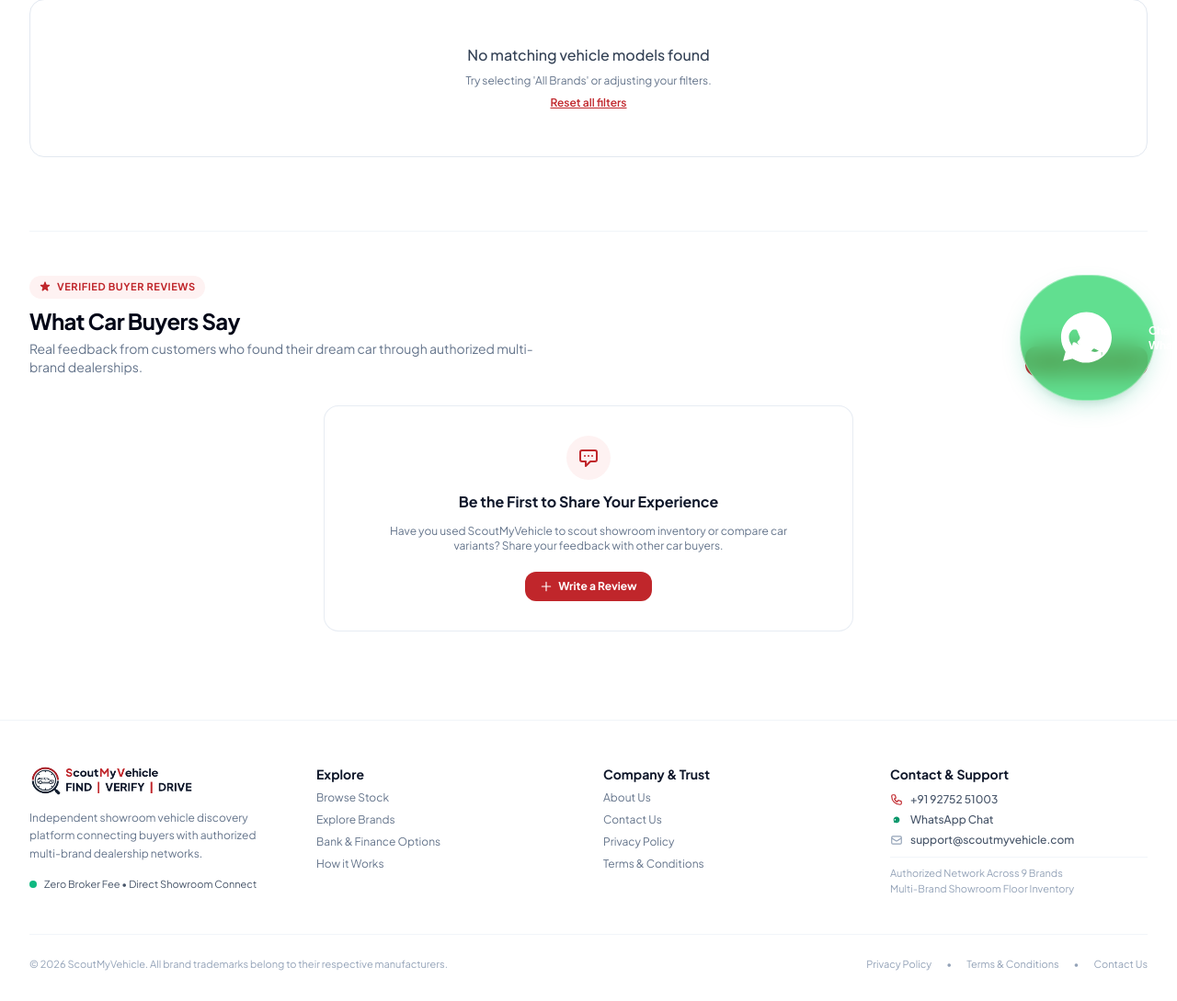
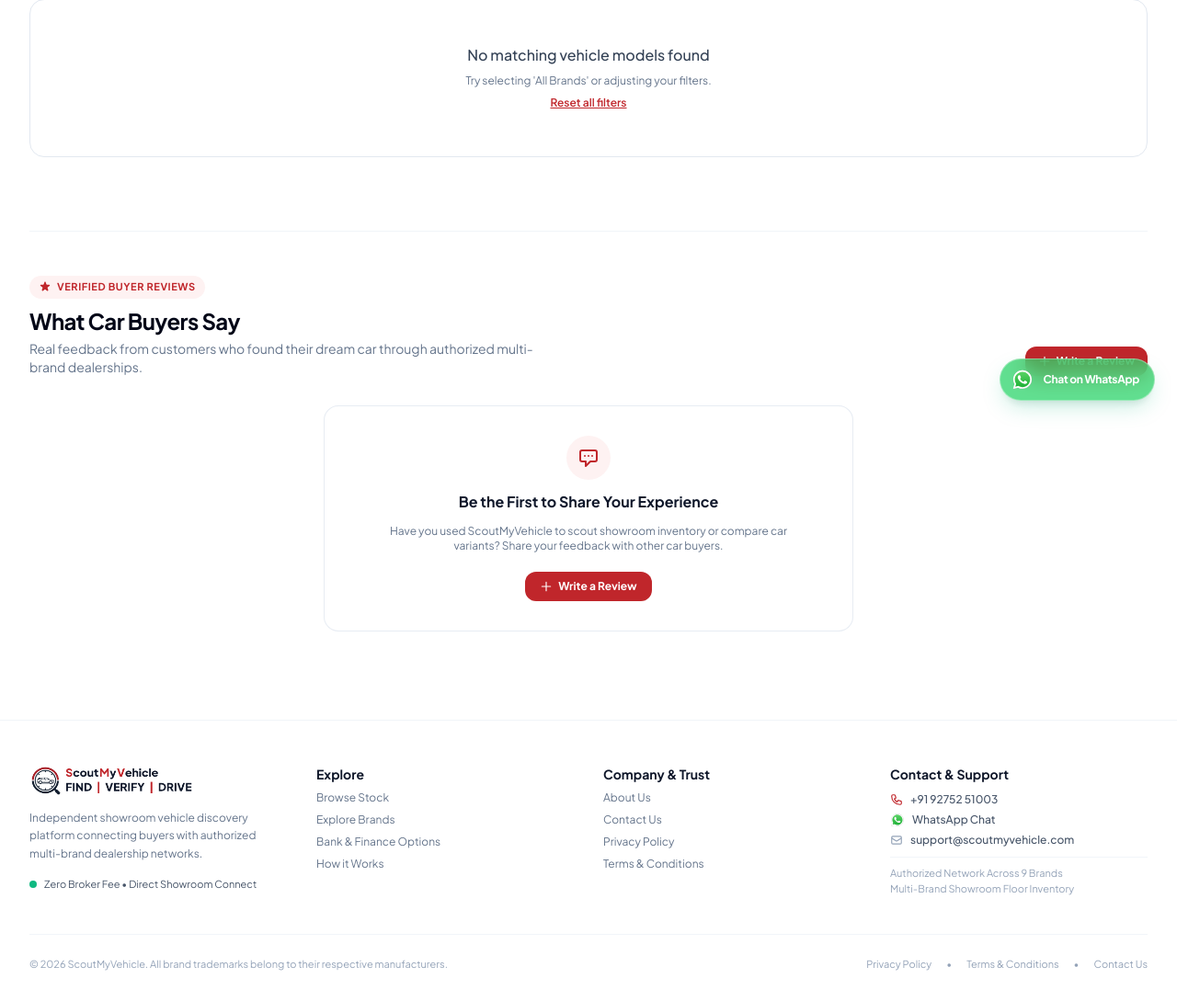
Before and after one commit to fit-the-bit/scout-my-vehicle, a FastAPI app: template app/templates/index.html in a window 1280 px wide. Shown: the part 340-1429 px from the top of the page at 92% size. Run offline with FastAPI, Linux system fonts and the light colour scheme; the template is opened without the code that fills it, so the values that code supplies are empty; some libraries are stand-ins or nearby versions.

Commit message:
style: use official original WhatsApp brand logo across all touchpoints

```diff
--- a/app/templates/index.html
+++ b/app/templates/index.html
@@ -1134,8 +1134,8 @@
 
               <!-- WhatsApp -->
               <div class="flex items-start gap-3.5">
-                <div class="w-9 h-9 rounded-xl bg-emerald-50 text-emerald-600 flex items-center justify-center shrink-0">
-                  <svg class="w-4.5 h-4.5 fill-current" viewBox="0 0 24 24"><path d="M12.031 6.172c-3.181 0-5.767 2.586-5.768 5.766-.001 1.298.38 2.27 1.019 3.287l-.582 2.128 2.182-.573c.978.58 1.911.928 3.145.929 3.178 0 5.767-2.587 5.768-5.766 0-3.18-2.586-5.771-5.764-5.771zm3.392 8.244c-.144.405-.837.774-1.17.824-.312.045-.698.077-2.263-.563-1.879-.769-3.08-2.695-3.174-.82-.095-.125-.758-1.009-.758-1.923 0-.914.478-1.362.648-1.549.17-.188.371-.235.495-.235.124 0 .248.001.356.006.113.006.265-.043.414.316.154.373.525 1.282.571 1.376.046.094.077.204.015.328-.061.125-.093.203-.186.312-.093.109-.197.243-.281.327-.094.093-.192.195-.083.382.109.187.483.796 1.037 1.289.712.634 1.312.83 1.498.924.186.093.295.078.404-.047.11-.125.467-.544.591-.732.124-.187.248-.156.417-.094.17.062 1.077.508 1.263.601.186.094.31.14.356.218.046.079.046.453-.098.858z"/></svg>
+                <div class="w-9 h-9 rounded-xl bg-emerald-50 flex items-center justify-center shrink-0">
+                  <img src="/static/images/whatsapp_official.svg" class="w-5 h-5 shrink-0" alt="WhatsApp">
                 </div>
                 <div>
                   <div class="text-[11px] font-semibold text-slate-400 uppercase tracking-wider">WhatsApp Connect</div>
@@ -1205,7 +1205,7 @@
                 <p class="text-xs text-emerald-700 leading-relaxed" x-text="contactForm.successMsg || 'Thank you for reaching out! Our team will contact you shortly.'"></p>
                 <div class="flex flex-wrap items-center gap-3 pt-2">
                   <a :href="contactForm.whatsappUrl || 'https://api.whatsapp.com/send?phone=919275251003'" target="_blank" class="px-4 py-2 bg-emerald-600 hover:bg-emerald-700 text-white font-bold text-xs rounded-xl shadow-xs transition flex items-center gap-2">
-                    <svg class="w-3.5 h-3.5 fill-current" viewBox="0 0 24 24"><path d="M12.031 6.172c-3.181 0-5.767 2.586-5.768 5.766-.001 1.298.38 2.27 1.019 3.287l-.582 2.128 2.182-.573c.978.58 1.911.928 3.145.929 3.178 0 5.767-2.587 5.768-5.766 0-3.18-2.586-5.771-5.764-5.771zm3.392 8.244c-.144.405-.837.774-1.17.824-.312.045-.698.077-2.263-.563-1.879-.769-3.08-2.695-3.174-.82-.095-.125-.758-1.009-.758-1.923 0-.914.478-1.362.648-1.549.17-.188.371-.235.495-.235.124 0 .248.001.356.006.113.006.265-.043.414.316.154.373.525 1.282.571 1.376.046.094.077.204.015.328-.061.125-.093.203-.186.312-.093.109-.197.243-.281.327-.094.093-.192.195-.083.382.109.187.483.796 1.037 1.289.712.634 1.312.83 1.498.924.186.093.295.078.404-.047.11-.125.467-.544.591-.732.124-.187.248-.156.417-.094.17.062 1.077.508 1.263.601.186.094.31.14.356.218.046.079.046.453-.098.858z"/></svg>
+                    <img src="/static/images/whatsapp_official.svg" class="w-4 h-4 shrink-0" alt="WhatsApp">
                     <span>Continue on WhatsApp</span>
                   </a>
                   <button type="button" @click="resetContactForm()" class="text-xs text-slate-600 hover:text-slate-900 underline cursor-pointer">
@@ -1748,7 +1748,7 @@
           target="_blank"
           class="w-full bg-[#25D366] hover:bg-[#20bd5a] text-white py-3 px-4 rounded-xl font-bold text-xs transition flex items-center justify-center gap-2 shadow-sm cursor-pointer"
         >
-          <svg class="w-4 h-4 fill-current" viewBox="0 0 24 24"><path d="M.057 24l1.687-6.163c-1.041-1.804-1.588-3.849-1.587-5.946.003-6.556 5.338-11.891 11.893-11.891 3.181.001 6.167 1.24 8.413 3.488 2.245 2.248 3.481 5.236 3.48 8.414-.003 6.557-5.338 11.892-11.893 11.892-1.99-.001-3.951-.5-5.688-1.448l-6.305 1.654zm6.597-3.807c1.676.995 3.276 1.591 5.392 1.592 5.448 0 9.886-4.434 9.889-9.885.002-5.462-4.415-9.89-9.881-9.892-5.452 0-9.887 4.434-9.889 9.884-.001 2.225.651 3.891 1.746 5.634l-.999 3.648 3.742-.981zm11.387-5.464c-.074-.124-.272-.198-.57-.347-.297-.149-1.758-.868-2.031-.967-.272-.099-.47-.149-.669.149-.198.297-.768.967-.941 1.165-.173.198-.347.223-.644.074-.297-.149-1.255-.462-2.39-1.475-.883-.788-1.48-1.761-1.653-2.059-.173-.297-.018-.458.13-.606.134-.133.297-.347.446-.521.151-.172.2-.296.3-.495.099-.198.05-.372-.025-.521-.075-.148-.669-1.611-.916-2.206-.242-.579-.487-.501-.669-.51l-.57-.01c-.198 0-.52.074-.792.372s-1.04 1.016-1.04 2.479 1.065 2.876 1.213 3.074c.149.198 2.095 3.2 5.076 4.487.709.306 1.263.489 1.694.626.712.226 1.36.194 1.872.118.571-.085 1.758-.719 2.006-1.413.248-.695.248-1.29.173-1.414z"/></svg>
+          <img src="/static/images/whatsapp_official.svg" class="w-4.5 h-4.5 shrink-0" alt="WhatsApp">
           <span>Send on WhatsApp (+91 92752 51003)</span>
         </a>
 
@@ -2129,7 +2129,7 @@
               <a href="tel:+919275251003" class="hover:text-slate-950 font-medium">+91 92752 51003</a>
             </div>
             <div class="flex items-center gap-2">
-              <svg class="w-3.5 h-3.5 text-emerald-600 shrink-0" fill="currentColor" viewBox="0 0 24 24"><path d="M12.031 6.172c-3.181 0-5.767 2.586-5.768 5.766-.001 1.298.38 2.27 1.019 3.287l-.582 2.128 2.182-.573c.978.58 1.911.928 3.145.929 3.178 0 5.767-2.587 5.768-5.766 0-3.18-2.586-5.771-5.764-5.771zm3.392 8.244c-.144.405-.837.774-1.17.824-.312.045-.698.077-2.263-.563-1.879-.769-3.08-2.695-3.174-.82-.095-.125-.758-1.009-.758-1.923 0-.914.478-1.362.648-1.549.17-.188.371-.235.495-.235.124 0 .248.001.356.006.113.006.265-.043.414.316.154.373.525 1.282.571 1.376.046.094.077.204.015.328-.061.125-.093.203-.186.312-.093.109-.197.243-.281.327-.094.093-.192.195-.083.382.109.187.483.796 1.037 1.289.712.634 1.312.83 1.498.924.186.093.295.078.404-.047.11-.125.467-.544.591-.732.124-.187.248-.156.417-.094.17.062 1.077.508 1.263.601.186.094.31.14.356.218.046.079.046.453-.098.858z"/></svg>
+              <img src="/static/images/whatsapp_official.svg" class="w-4 h-4 shrink-0" alt="WhatsApp">
               <a href="https://api.whatsapp.com/send?phone=919275251003" target="_blank" class="hover:text-emerald-700 font-medium">WhatsApp Chat</a>
             </div>
             <div class="flex items-center gap-2">
@@ -2166,12 +2166,10 @@
       href="https://api.whatsapp.com/send?phone=919275251003"
       target="_blank"
       rel="noopener noreferrer"
-      class="group flex items-center gap-2.5 whatsapp-floating-glass backdrop-blur-md text-white pl-3.5 pr-4 py-2.5 rounded-full transition-all duration-300 transform hover:-translate-y-1 cursor-pointer"
+      class="group flex items-center gap-2.5 whatsapp-floating-glass backdrop-blur-md text-white pl-3 pr-4 py-2.5 rounded-full transition-all duration-300 transform hover:-translate-y-1 cursor-pointer"
       title="Chat directly on WhatsApp (+91 92752 51003)"
     >
-      <svg class="w-4.5 h-4.5 shrink-0 fill-current text-white drop-shadow-xs" viewBox="0 0 24 24">
-        <path d="M12.031 6.172c-3.181 0-5.767 2.586-5.768 5.766-.001 1.298.38 2.27 1.019 3.287l-.582 2.128 2.182-.573c.978.58 1.911.928 3.145.929 3.178 0 5.767-2.587 5.768-5.766 0-3.18-2.586-5.771-5.764-5.771zm3.392 8.244c-.144.405-.837.774-1.17.824-.312.045-.698.077-2.263-.563-1.879-.769-3.08-2.695-3.174-.82-.095-.125-.758-1.009-.758-1.923 0-.914.478-1.362.648-1.549.17-.188.371-.235.495-.235.124 0 .248.001.356.006.113.006.265-.043.414.316.154.373.525 1.282.571 1.376.046.094.077.204.015.328-.061.125-.093.203-.186.312-.093.109-.197.243-.281.327-.094.093-.192.195-.083.382.109.187.483.796 1.037 1.289.712.634 1.312.83 1.498.924.186.093.295.078.404-.047.11-.125.467-.544.591-.732.124-.187.248-.156.417-.094.17.062 1.077.508 1.263.601.186.094.31.14.356.218.046.079.046.453-.098.858z"/>
-      </svg>
+      <img src="/static/images/whatsapp_official.svg" class="w-6 h-6 shrink-0 drop-shadow-xs" alt="WhatsApp">
       <span class="text-xs font-bold hidden sm:inline-block tracking-tight text-white drop-shadow-xs">Chat on WhatsApp</span>
     </a>
   </aside>
```
Also changed, not shown: app/static/images/whatsapp_official.svg (added).
